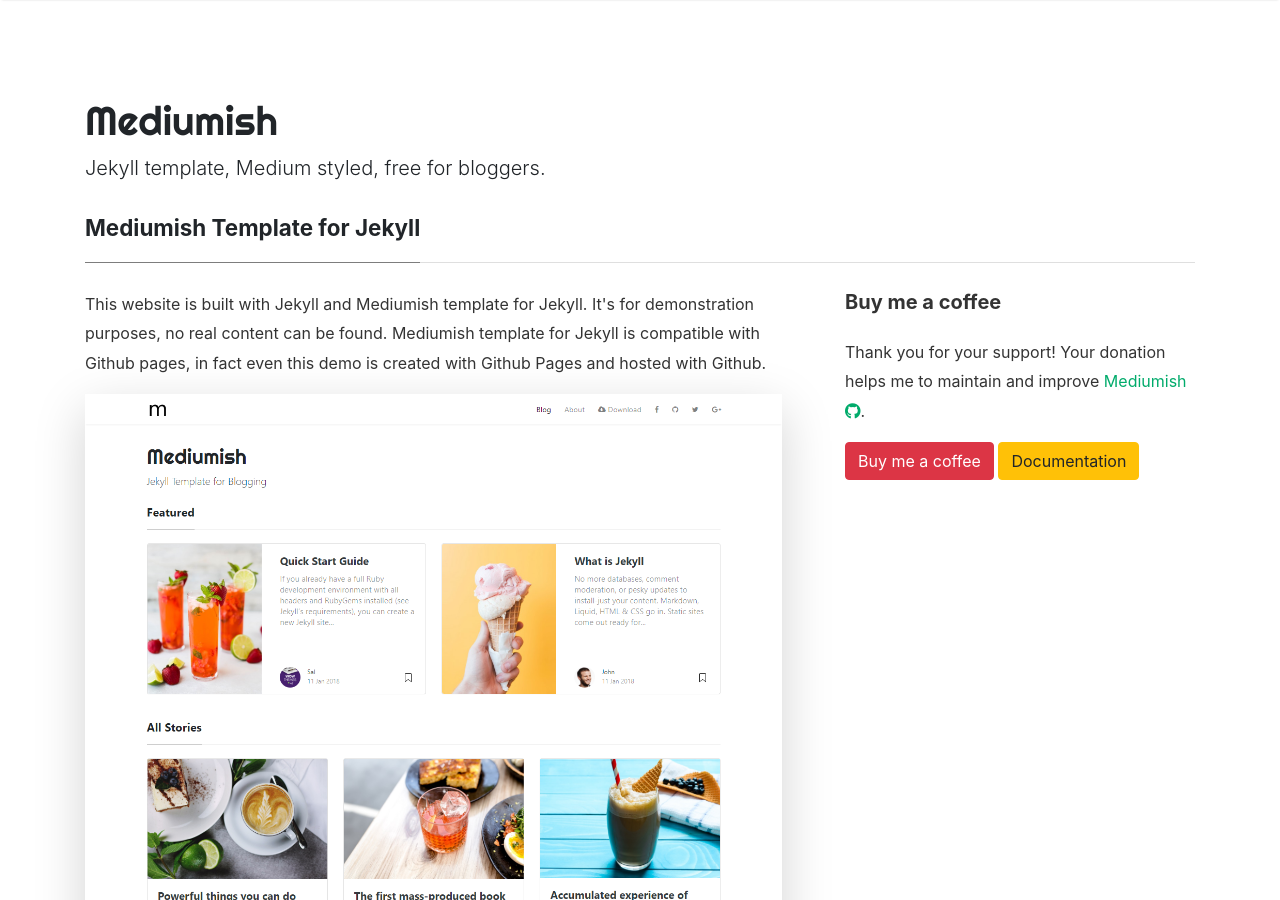
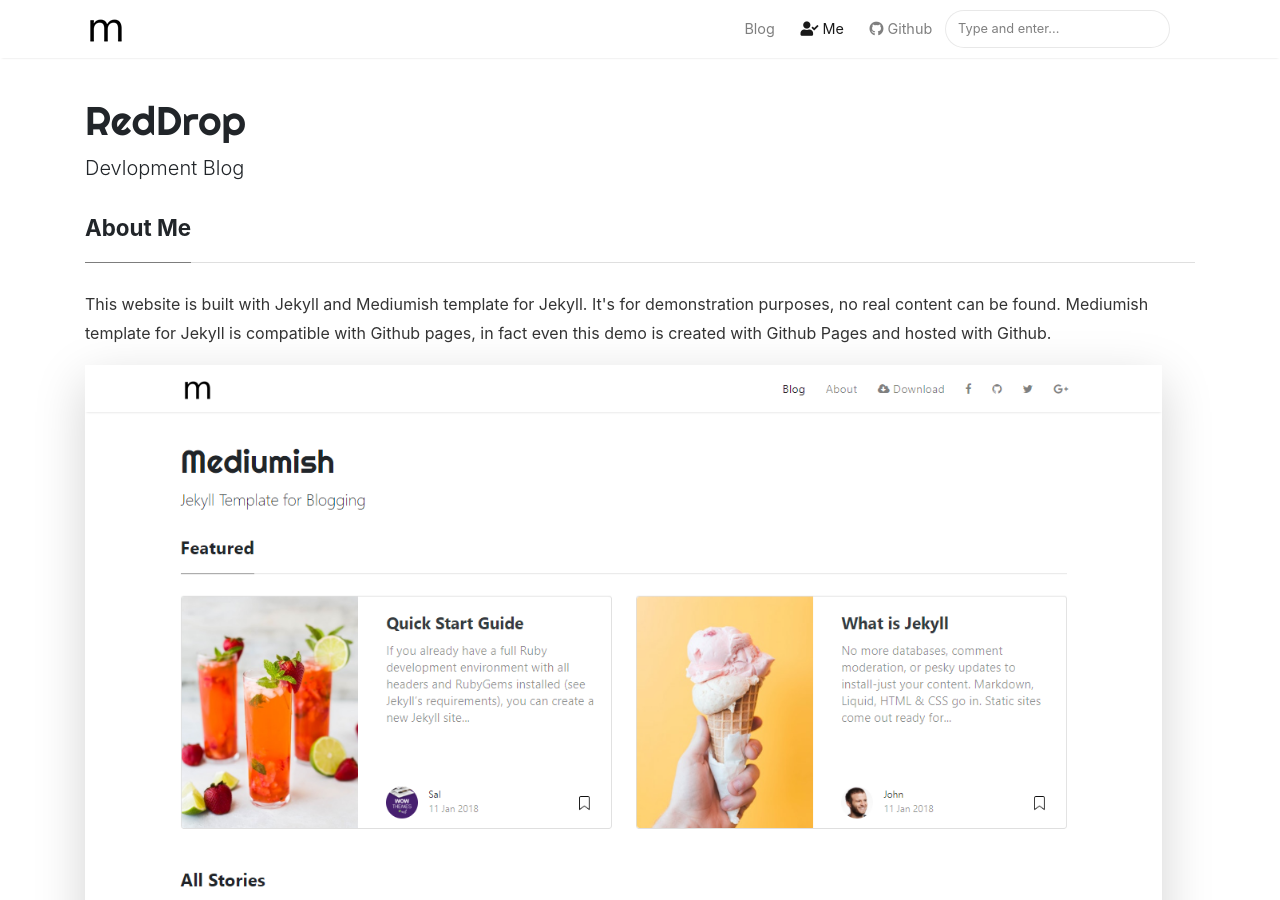
Before and after one commit to red-drop/red-drop.github.io, a Jekyll site: the page built from _pages/about.md, in a window 1280 px wide and 900 px high. Built offline with Jekyll 4.4.1, drawn with Linux system fonts in a browser that asks for light colours; nearby versions of some CDN libraries; comment, search, counter and statistics services are not loaded; some of the changed text lies outside the part shown.

Commit message:
fix config and layout

```diff
--- a/_config.yml
+++ b/_config.yml
@@ -1,35 +1,26 @@
 # Site
-name: "Mediumish"
-title: "Mediumish"
-description: "Jekyll template, Medium styled, free for bloggers."
+name: "RedDrop"
+title: "RedDrop"
+description: "Devlopment Blog"
 logo: 'assets/images/logo.png'
 favicon: 'assets/images/logo.png'
-baseurl: /mediumish-theme-jekyll
-google_analytics: 'UA-46278016-1'
-disqus: 'demowebsite'
-mailchimp-list: 'https://wowthemes.us11.list-manage.com/subscribe/post?u=8aeb20a530e124561927d3bd8&amp;id=8c3d2d214b'
+baseurl:  ''
+# google_analytics: 'UA-46278016-1'
+# disqus: 'demowebsite'
+# mailchimp-list: 'https://wowthemes.us11.list-manage.com/subscribe/post?u=8aeb20a530e124561927d3bd8&amp;id=8c3d2d214b'
 include: ["_pages"]
 permalink: /:title/
 
 # Authors
 authors:
-  sal:
-    name: Sal
-    display_name: Sal
-    gravatar: e56154546cf4be74e393c62d1ae9f9d4
-    email: wowthemesnet@gmail.com
-    web: https://www.wowthemes.net
-    twitter: https://twitter.com/wowthemesnet
-    description: "Author of Mediumish, a Bootstrap Medium styled template available for WordPress, HTML, Ghost and Jekyll. You are currently previewing Jekyll template demo."
-  john:
-    name: John
-    display_name: John
-    avatar: 'assets/images/avatar.png'
-    gravatar: b1cc14991db7a456fcd761680bbc8f81
-    email: wowthemesnet@gmail.com
-    web: https://www.wowthemes.net
-    twitter: https://twitter.com/wowthemesnet
-    description: "This is the author box. Write a short description of the author here. You are currently previewing Mediumish demo, a Jekyll template compatible with Github pages."
+  red:
+    name: RedDrop
+    display_name: RedDrop
+    # gravatar: e56154546cf4be74e393c62d1ae9f9d4
+    email: junsu.jang.tech@gmail.com
+    # web: https://www.wowthemes.net
+    # twitter: https://twitter.com/wowthemesnet
+    description: "Server Developer"
 
 # Plugins
 plugins:
@@ -62,9 +53,9 @@ kramdown:
       line_numbers: true
 
 # Adsense (change to "enabled" to activate, also your client id and ad slot. Create a new ad unit from your Adsense account to get the slot.)
-adsense: "disabled"
-adsense-data-ad-client: "ca-pub-3412143450191416"
-adsense-data-ad-slot: "1363087678"
+# adsense: "disabled"
+# adsense-data-ad-client: "ca-pub-3412143450191416"
+# adsense-data-ad-slot: "1363087678"
 
 # Lazy Images ("enabled" or "disabled")
 lazyimages: "disabled"
--- a/_layouts/default.html
+++ b/_layouts/default.html
@@ -71,28 +71,16 @@ ga('send', 'pageview');
                 <a class="nav-link" href="{{ site.baseurl }}/index.html">Blog</a>
                 </li>
 
-                <li class="nav-item">
-                <a class="nav-link" href="{{ site.baseurl }}/about">About</a>
+                <li class="nav-item active">
+                    <!-- TODO: Create ABOUT ME-->
+                    <a target="_self" class="nav-link" href="{{ site.baseurl }}/me"><i class="fas fa-user-check"></i> Me</a>
                 </li>
 
                 <li class="nav-item">
-                <a target="_blank" class="nav-link" href="https://bootstrapstarter.com/bootstrap-templates/template-mediumish-bootstrap-jekyll/"> Docs</a>
-                </li>
-
-                <li class="nav-item">
-                <a target="_blank" class="nav-link" href="https://www.wowthemes.net/themes/mediumish-wordpress/"><i class="fab fa-wordpress-simple"></i> WP Version</a>
-                </li>
-
-                <li class="nav-item">
-                <a target="_blank" class="nav-link" href="https://www.wowthemes.net/themes/mediumish-ghost/"><i class="fab fa-snapchat-ghost"></i> Ghost Version</a>
-                </li>
-
-                <li class="nav-item">
-                <a target="_blank" class="nav-link" href="https://github.com/wowthemesnet/mediumish-theme-jekyll"><i class="fab fa-github"></i> Fork on Github</a>
+                    <a target="_self" class="nav-link" href="https://github.com/red-drop"><i class="fab fa-github"></i> Github</a>
                 </li>
 
                 {% include search-lunr.html %}
-
             </ul>
 
         <!-- End Menu -->
--- a/_pages/about.md
+++ b/_pages/about.md
@@ -1,35 +1,20 @@
 ---
 layout: page
-title: Mediumish Template for Jekyll
-permalink: /about
-comments: true
+title: About Me
+permalink: /me
 ---
 
 <div class="row justify-content-between">
-<div class="col-md-8 pr-5">
+    <div class="col-md-12 pr-5">
+        <p>This website is built with Jekyll and Mediumish template for Jekyll. It's for demonstration purposes, no real content can be found. Mediumish template for Jekyll is compatible with Github pages, in fact even this demo is created with Github Pages and hosted with Github.</p>
 
-<p>This website is built with Jekyll and Mediumish template for Jekyll. It's for demonstration purposes, no real content can be found. Mediumish template for Jekyll is compatible with Github pages, in fact even this demo is created with Github Pages and hosted with Github.</p>
+        <p class="mb-5"><img class="shadow-lg" src="{{site.baseurl}}/assets/images/mediumish-jekyll-template.png" alt="jekyll template mediumish" /></p>
+        <h4>Documentation</h4>
 
-<p class="mb-5"><img class="shadow-lg" src="{{site.baseurl}}/assets/images/mediumish-jekyll-template.png" alt="jekyll template mediumish" /></p>
-<h4>Documentation</h4>
+        <p>Please, read the docs <a href="https://bootstrapstarter.com/bootstrap-templates/template-mediumish-bootstrap-jekyll/">here</a>.</p>
 
-<p>Please, read the docs <a href="https://bootstrapstarter.com/bootstrap-templates/template-mediumish-bootstrap-jekyll/">here</a>.</p>
+        <h4>Questions or bug reports?</h4>
 
-<h4>Questions or bug reports?</h4>
-
-<p>Head over to our <a href="https://github.com/wowthemesnet/mediumish-theme-jekyll">Github repository</a>!</p>
-
+        <p>Head over to our <a href="https://github.com/wowthemesnet/mediumish-theme-jekyll">Github repository</a>!</p>
+    </div>
 </div>
-
-<div class="col-md-4">
-
-<div class="sticky-top sticky-top-80">
-<h5>Buy me a coffee</h5>
-
-<p>Thank you for your support! Your donation helps me to maintain and improve <a target="_blank" href="https://github.com/wowthemesnet/mediumish-theme-jekyll">Mediumish <i class="fab fa-github"></i></a>.</p>
-
-<a target="_blank" href="https://www.wowthemes.net/donate/" class="btn btn-danger">Buy me a coffee</a> <a target="_blank" href="https://bootstrapstarter.com/bootstrap-templates/template-mediumish-bootstrap-jekyll/" class="btn btn-warning">Documentation</a>
-
-</div>
-</div>
-</div>
```
